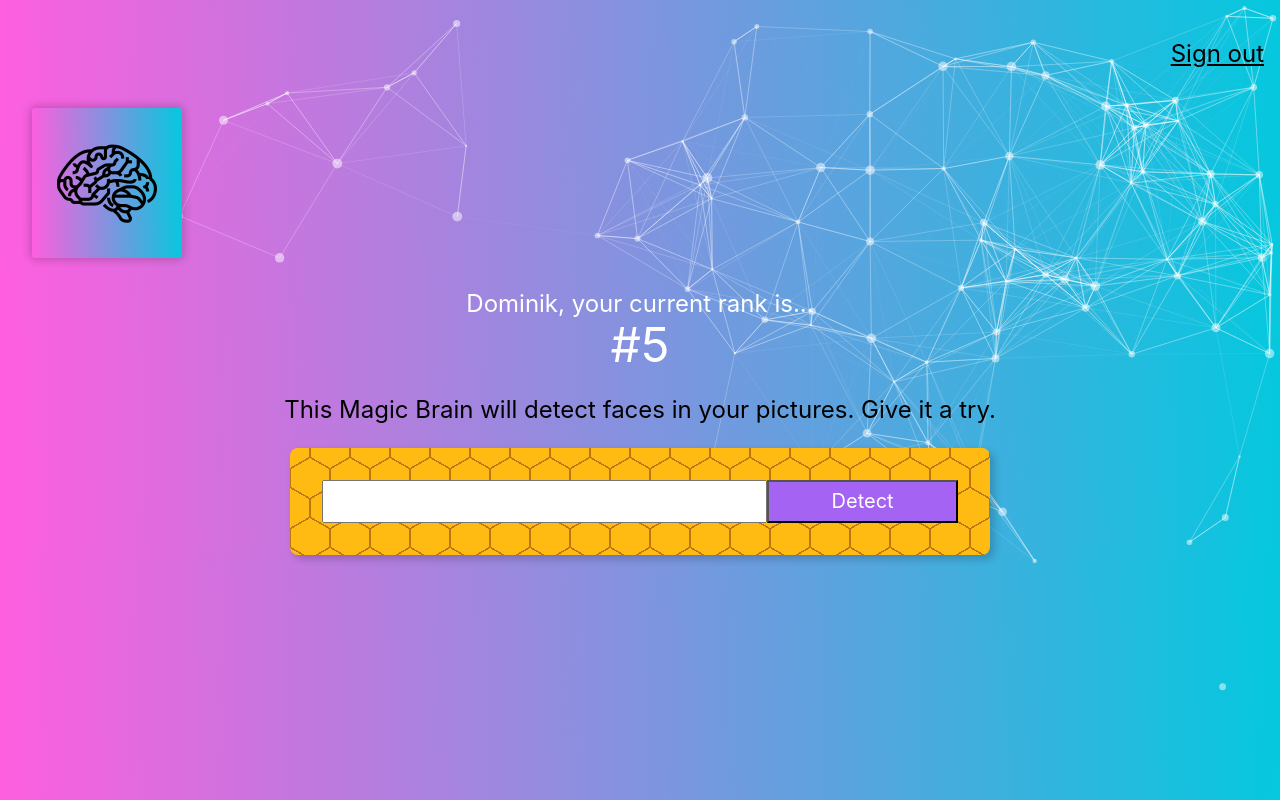
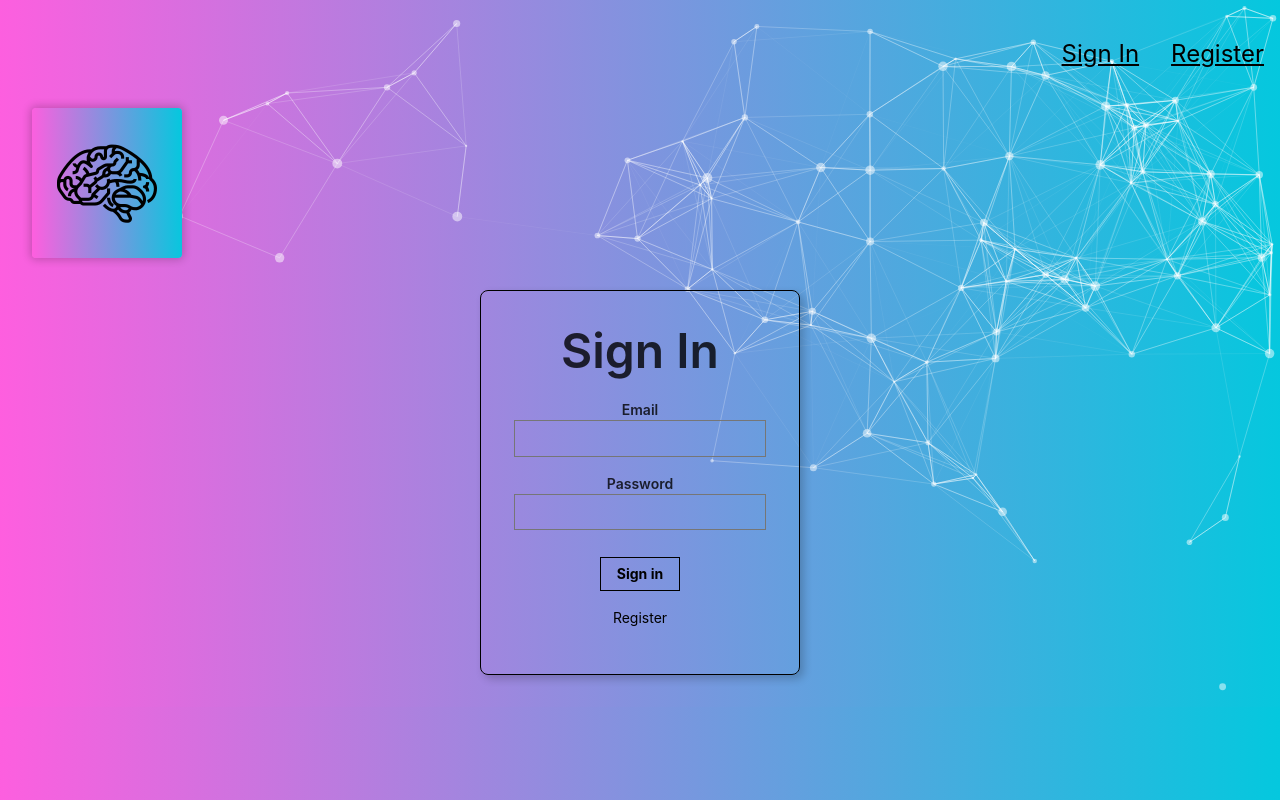
Before and after one commit to DominikKorpusik/face_recognition, a React (Create React App) app: page / in a window 1280 px wide. Built offline with nearby package versions, Linux system fonts and the light colour scheme.

Commit message:
Adding sign in, register

```diff
--- a/src/App.js
+++ b/src/App.js
@@ -6,6 +6,8 @@ import Logo from './components/Logo/Logo';
 import ImageLinkForm from './components/ImageLinkForm/ImageLinkForm';
 import Rank from './components/Rank/Rank';
 import BackgroundPartiles from './components/BackgroundParticles/BackgroundParticles';
+import SignIn from './components/SignIn/SignIn';
+import Register from './components/Register/Register';
 
 
 class App extends Component {
@@ -15,6 +17,8 @@ class App extends Component {
       input: '',
       imageURL: '',
       box: {},
+      route: 'signIn',
+      isSignedIn: false
     }
   }
 
@@ -35,7 +39,7 @@ class App extends Component {
     }
   }
 
-  displayFaceBox = (box) => {
+  drawingFaceBox = (box) => {
     this.setState({ box: box });
   }
 
@@ -79,19 +83,38 @@ class App extends Component {
 
     fetch("https://api.clarifai.com/v2/models/" + MODEL_ID + "/outputs", requestOptions)
       .then(response => response.json())
-      .then(result => this.displayFaceBox(this.calculateFaceLocation(result)))
+      .then(result => this.drawingFaceBox(this.calculateFaceLocation(result)))
       .catch(error => console.log('Error:', error));
   }
 
+  onRouteChange = (route) => {
+    if (route === 'signOut') {
+      this.setState({ isSignedIn: false })
+    } else {
+      this.setState({ isSignedIn: true })
+    }
+    this.setState({ route: route })
+  }
+
   render() {
+    const { isSignedIn, box, imageURL, route } = this.state;
     return (
       <div className="App">
-        <Navigation />
         <BackgroundPartiles />
+        <Navigation isSignedId={isSignedIn} onRouteChange={this.onRouteChange} />
         <Logo />
-        <Rank />
-        <ImageLinkForm onInputChange={this.onInputChange} onButtonSubmit={this.onButtonSubmit} />
-        <FaceRecognition box={this.state.box} imageURL={this.state.imageURL} />
+        {route === 'home' ?
+          <>
+            <Rank />
+            <ImageLinkForm onInputChange={this.onInputChange} onButtonSubmit={this.onButtonSubmit} />
+            <FaceRecognition box={box} imageURL={imageURL} />
+          </>
+
+          : (route === 'signIn') ?
+            <SignIn onRouteChange={this.onRouteChange} />
+            :
+            <Register onRouteChange={this.onRouteChange} />
+        }
       </div>
     );
   }
--- a/src/components/Navigation/Navigation.js
+++ b/src/components/Navigation/Navigation.js
@@ -1,11 +1,18 @@
 import React from "react";
 
-const Navigation = () => {
-    return (
-        <nav style={{ display: 'flex', justifyContent: `flex-end` }}>
-            <p className="f3 link dim black underline pa3 pointer">Sign out</p>
-        </nav>
-    );
+const Navigation = ({ onRouteChange, isSignedId }) => {
+    if (isSignedId) {
+        return (
+            <nav style={{ display: 'flex', justifyContent: `flex-end` }}>
+                <p className="f3 link dim black underline pa3 pointer" onClick={() => onRouteChange('signOut')}>Sign out</p>
+            </nav>);
+    } else {
+        return (
+            <nav style={{ display: 'flex', justifyContent: `flex-end` }}>
+                <p className="f3 link dim black underline pa3 pointer" onClick={() => onRouteChange('signIn')}>Sign In</p>
+                <p className="f3 link dim black underline pa3 pointer" onClick={() => onRouteChange('register')}>Register</p>
+            </nav>);
+    }
 }
 
 export default Navigation;
--- /dev/null
+++ b/src/components/Register/Register.js
@@ -0,0 +1,34 @@
+import React from "react";
+
+const Register = ({ onRouteChange }) => {
+    return (
+        <>
+            <article className="br3 ba  mv4 w-100 w-50-m w-25-l mw6 shadow-5 center">
+                <main className="pa4 black-80">
+                    <div action="sign-up_submit" method="get" acceptCharset="utf-8">
+                        <fieldset id="sign_up" className="ba b--transparent ph0 mh0">
+                            <legend className="f1 ph0 mh0 fw6">Register</legend>
+                            <div className="mt3">
+                                <label className="db fw4 lh-copy f6" htmlFor="email-address">Email address</label>
+                                <input className="pa2 input-reset ba bg-transparent w-100 measure" type="email" name="email-address" id="email-address" />
+                            </div>
+                            <div className="mt3">
+                                <label className="db fw4 lh-copy f6" htmlFor="password">Password</label>
+                                <input className="b pa2 input-reset ba bg-transparent" type="password" name="password" id="password" />
+                            </div>
+                        </fieldset>
+                        <div className="mt3">
+                            <input
+                                className="b ph3 pv2 input-reset ba b--black bg-transparent grow pointer f6"
+                                type="submit"
+                                value="Register"
+                                onClick={() => onRouteChange('home')} />
+                        </div>
+                    </div>
+                </main>
+            </article>
+        </>
+    );
+}
+
+export default Register;
--- /dev/null
+++ b/src/components/SignIn/SignIn.js
@@ -0,0 +1,35 @@
+import React from "react";
+
+const SignIn = ({ onRouteChange }) => {
+    return (
+        <article className="br3 ba  mv4 w-100 w-50-m w-25-l mw6 shadow-5 center">
+            <main className="pa4 black-80">
+                <div className="measure ">
+                    <fieldset id="sign_up" className="ba b--transparent ph0 mh0">
+                        <legend className="f1 fw6 ph0 mh0">Sign In</legend>
+                        <div className="mt3">
+                            <label className="db fw6 lh-copy f6" htmlFor="email-address">Email</label>
+                            <input className="pa2 input-reset ba bg-transparent hover-bg-black hover-white w-100" type="email" name="email-address" id="email-address" />
+                        </div>
+                        <div className="mv3">
+                            <label className="db fw6 lh-copy f6" htmlFor="password">Password</label>
+                            <input className="b pa2 input-reset ba bg-transparent hover-bg-black hover-white w-100" type="password" name="password" id="password" />
+                        </div>
+                    </fieldset>
+                    <div className="">
+                        <input className="b ph3 pv2 input-reset ba b--black bg-transparent grow pointer f6 dib"
+                            onClick={() => onRouteChange('home')}
+                            type="submit" value="Sign in"
+                        />
+
+                    </div>
+                    <div className="lh-copy mt3 pointer">
+                        <p onClick={() => onRouteChange('register')} className="f6 link dim black db">Register</p>
+                    </div>
+                </div>
+            </main>
+        </article>
+    );
+}
+
+export default SignIn;
```
